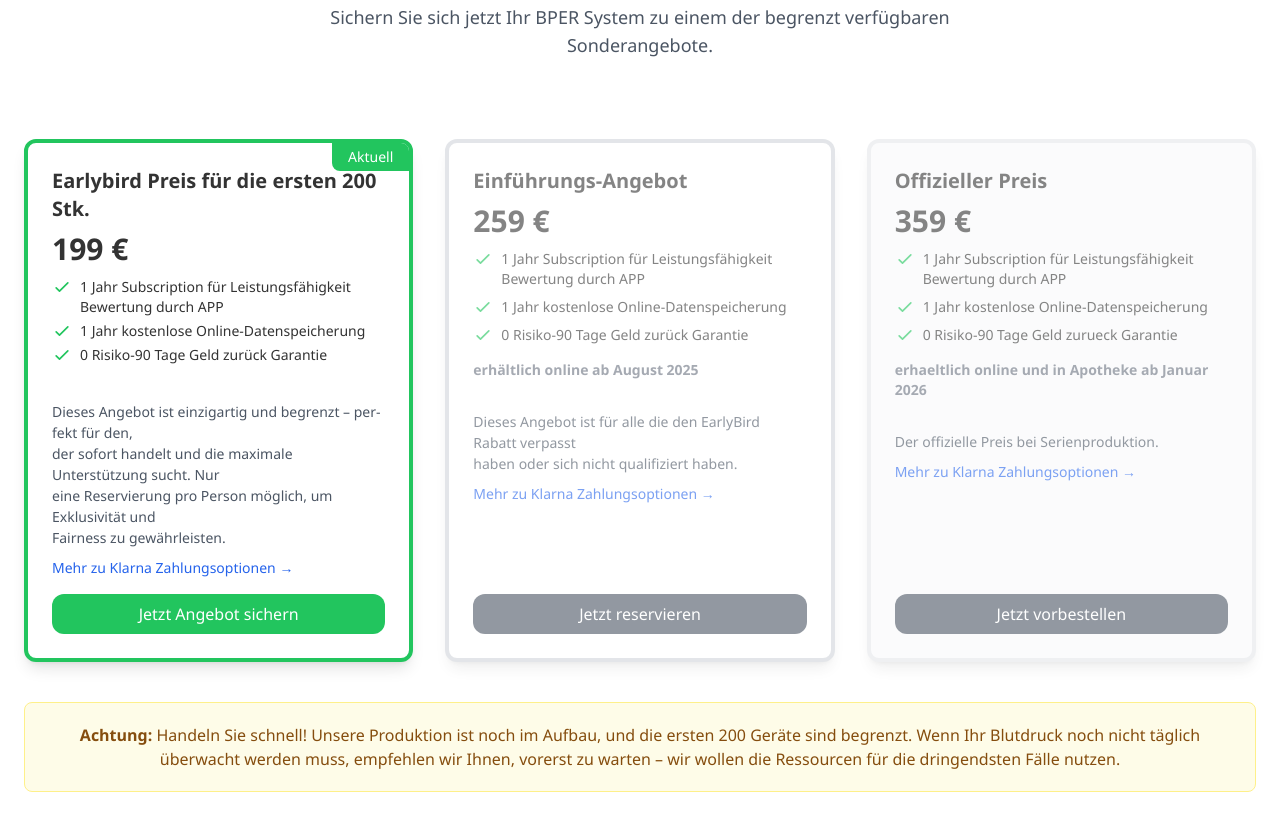
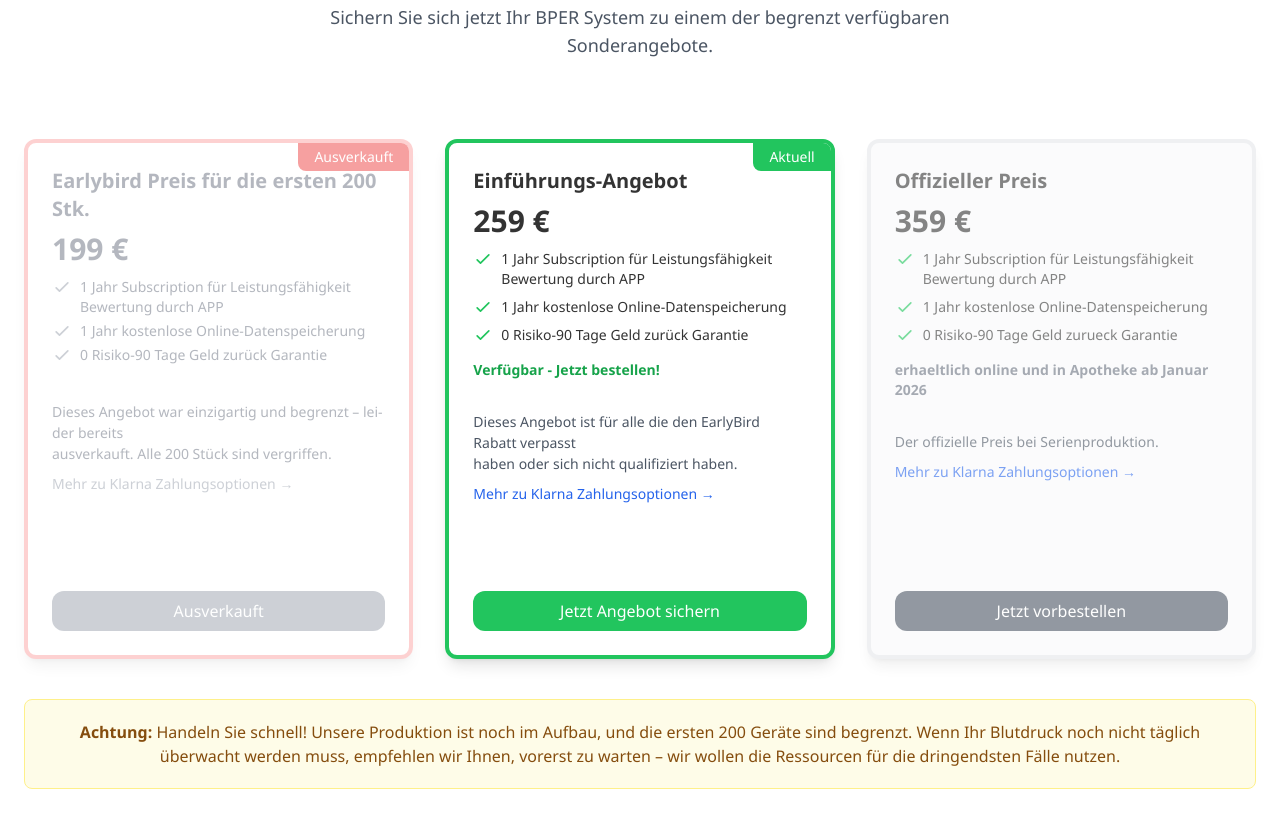
Before and after one commit to xinghanchen001/ecommerce-test-site, a website: page index.html in a window 1280 px wide. Shown: the part 1572-2403 px from the top of the page. Drawn offline with nearby package versions, Linux system fonts and the light colour scheme; a script that the page names is missing.

Commit message:
Update pricing cards: disable sold-out 199€ Earlybird offer and activate 259€ Einführungs-Angebot with new Stripe integration

```diff
--- a/index.html
+++ b/index.html
@@ -1873,23 +1873,23 @@
           <div
             class="pricing-cards-container grid grid-cols-1 md:grid-cols-3 gap-8 md:mx-auto"
           >
-            <!-- Angebot 1 -->
+            <!-- Angebot 1 - SOLD OUT -->
             <div
-              class="pricing-card opacity-100 bg-white rounded-xl p-6 border-4 border-green-500 flex flex-col h-full relative overflow-hidden shadow-lg"
+              class="pricing-card opacity-50 bg-white rounded-xl p-6 border-4 border-red-300 flex flex-col h-full relative overflow-hidden shadow-lg"
             >
               <div
-                class="absolute top-0 right-0 bg-green-500 text-white py-1 px-4 rounded-bl-lg text-sm font-medium"
+                class="absolute top-0 right-0 bg-red-500 text-white py-1 px-4 rounded-bl-lg text-sm font-medium"
               >
-                Aktuell
-              </div>
-              <h3 class="text-xl font-bold mb-2">
+                Ausverkauft
+              </div>
+              <h3 class="text-xl font-bold mb-2 text-gray-500">
                 Earlybird Preis für die ersten 200 Stk.
               </h3>
-              <div class="text-3xl font-bold mb-3">199 €</div>
+              <div class="text-3xl font-bold mb-3 text-gray-500">199 €</div>
               <ul class="mb-4 space-y-1 text-sm">
                 <li class="flex items-start">
                   <svg
-                    class="w-5 h-5 text-green-500 mr-2 flex-shrink-0"
+                    class="w-5 h-5 text-gray-400 mr-2 flex-shrink-0"
                     fill="none"
                     stroke="currentColor"
                     viewBox="0 0 24 24"
@@ -1902,14 +1902,14 @@
                       d="M5 13l4 4L19 7"
                     ></path>
                   </svg>
-                  <span
+                  <span class="text-gray-500"
                     >1 Jahr Subscription für Leistungsfähigkeit Bewertung durch
                     APP</span
                   >
                 </li>
                 <li class="flex items-start">
                   <svg
-                    class="w-5 h-5 text-green-500 mr-2 flex-shrink-0"
+                    class="w-5 h-5 text-gray-400 mr-2 flex-shrink-0"
                     fill="none"
                     stroke="currentColor"
                     viewBox="0 0 24 24"
@@ -1922,11 +1922,13 @@
                       d="M5 13l4 4L19 7"
                     ></path>
                   </svg>
-                  <span>1 Jahr kostenlose Online-Datenspeicherung</span>
+                  <span class="text-gray-500"
+                    >1 Jahr kostenlose Online-Datenspeicherung</span
+                  >
                 </li>
                 <li class="flex items-start">
                   <svg
-                    class="w-5 h-5 text-green-500 mr-2 flex-shrink-0"
+                    class="w-5 h-5 text-gray-400 mr-2 flex-shrink-0"
                     fill="none"
                     stroke="currentColor"
                     viewBox="0 0 24 24"
@@ -1939,35 +1941,35 @@
                       d="M5 13l4 4L19 7"
                     ></path>
                   </svg>
-                  <span>0 Risiko-90 Tage Geld zurück Garantie</span>
+                  <span class="text-gray-500"
+                    >0 Risiko-90 Tage Geld zurück Garantie</span
+                  >
                 </li>
               </ul>
-              <p class="text-sm text-gray-600 mb-4">
-                Dieses Angebot ist einzigartig und begrenzt – perfekt für den,
-                der sofort handelt und die maximale Unterstützung sucht. Nur
-                eine Reservierung pro Person möglich, um Exklusivität und
-                Fairness zu gewährleisten.
+              <p class="text-sm text-gray-500 mb-4">
+                Dieses Angebot war einzigartig und begrenzt – leider bereits
+                ausverkauft. Alle 200 Stück sind vergriffen.
               </p>
-              <a
-                class="text-blue-600 hover:underline text-sm block mb-4"
-                href="/klarna-payment-info"
-              >
+              <a class="text-gray-400 text-sm block mb-4 cursor-default">
                 Mehr zu Klarna Zahlungsoptionen →
               </a>
-              <a
-                href="javascript:void(0)"
-                class="mt-auto w-full py-2 bg-green-500 hover:bg-green-600 text-white rounded-xl transition duration-300 block text-center checkout-button"
-                onclick="window.handleCheckout(event); return false;"
-                data-price-id="price_1RI4RCA9aibyk7oc22okGK2W"
+              <button
+                class="mt-auto w-full py-2 bg-gray-400 text-white rounded-xl transition duration-300 block text-center cursor-not-allowed"
+                disabled
               >
-                Jetzt Angebot sichern
-              </a>
+                Ausverkauft
+              </button>
             </div>
 
-            <!-- Angebot 2 -->
+            <!-- Angebot 2 - NOW ACTIVE -->
             <div
-              class="pricing-card opacity-60 bg-white rounded-xl p-6 border-4 border-gray-300 flex flex-col h-full relative overflow-hidden shadow-lg"
+              class="pricing-card opacity-100 bg-white rounded-xl p-6 border-4 border-green-500 flex flex-col h-full relative overflow-hidden shadow-lg"
             >
+              <div
+                class="absolute top-0 right-0 bg-green-500 text-white py-1 px-4 rounded-bl-lg text-sm font-medium"
+              >
+                Aktuell
+              </div>
               <h3 class="text-xl font-bold mb-2">Einführungs-Angebot</h3>
               <div class="text-3xl font-bold mb-4">259 €</div>
               <ul class="mb-6 flex-1 space-y-2 text-sm">
@@ -2026,8 +2028,8 @@
                   <span>0 Risiko-90 Tage Geld zurück Garantie</span>
                 </li>
               </ul>
-              <div class="mb-4 text-sm text-gray-500 font-semibold">
-                erhältlich online ab August 2025
+              <div class="mb-4 text-sm text-green-600 font-semibold">
+                Verfügbar - Jetzt bestellen!
               </div>
               <p class="text-sm text-gray-600 mb-4">
                 Dieses Angebot ist für alle die den EarlyBird Rabatt verpasst
@@ -2041,9 +2043,11 @@
               </a>
               <a
                 href="javascript:void(0)"
-                class="mt-auto w-full py-2 bg-gray-600 hover:bg-gray-700 text-white rounded-xl transition duration-300 block text-center checkout-button"
+                class="mt-auto w-full py-2 bg-green-500 hover:bg-green-600 text-white rounded-xl transition duration-300 block text-center checkout-button"
+                onclick="window.handleCheckout(event); return false;"
+                data-price-id="price_1RmZQcA9aibyk7oc7HnUPblY"
               >
-                Jetzt reservieren
+                Jetzt Angebot sichern
               </a>
             </div>
 
```
